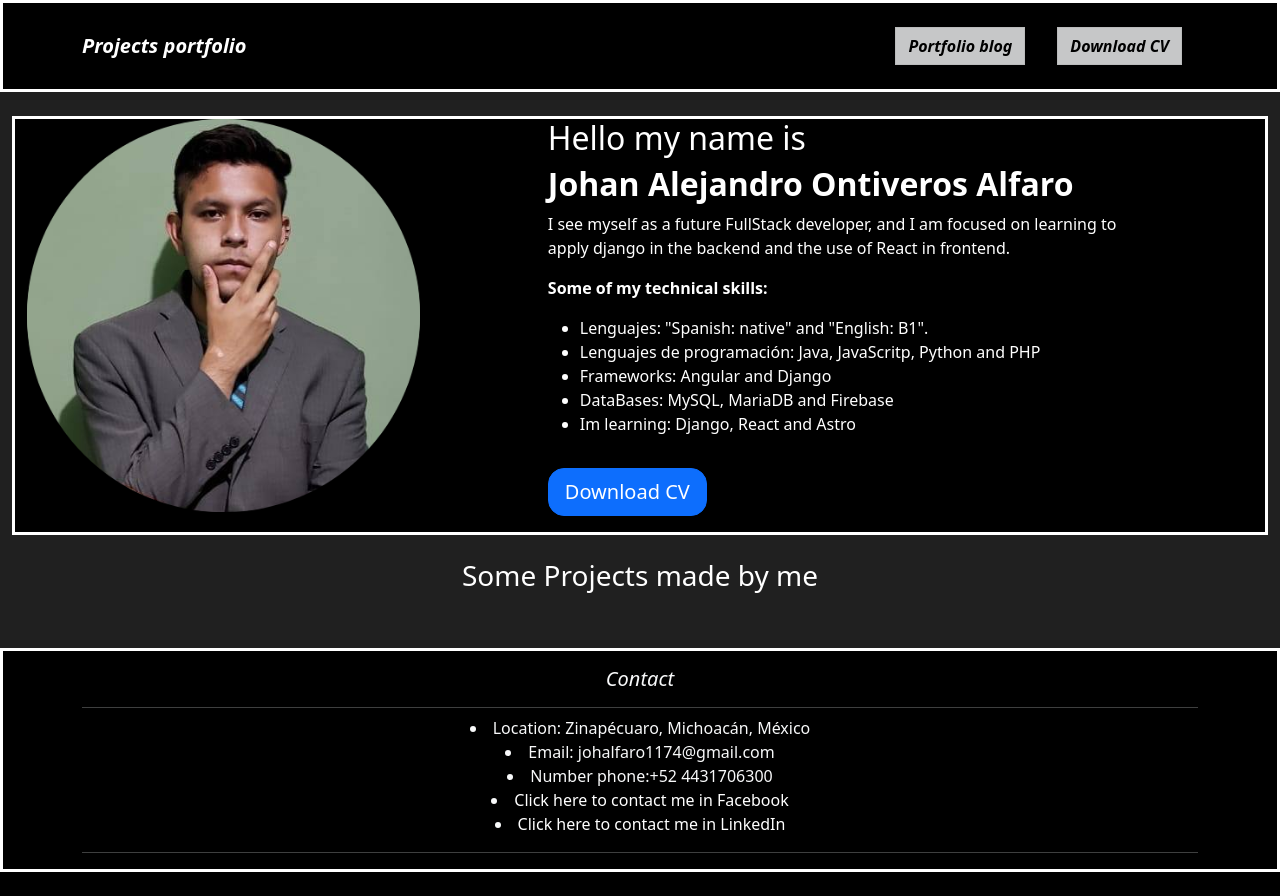
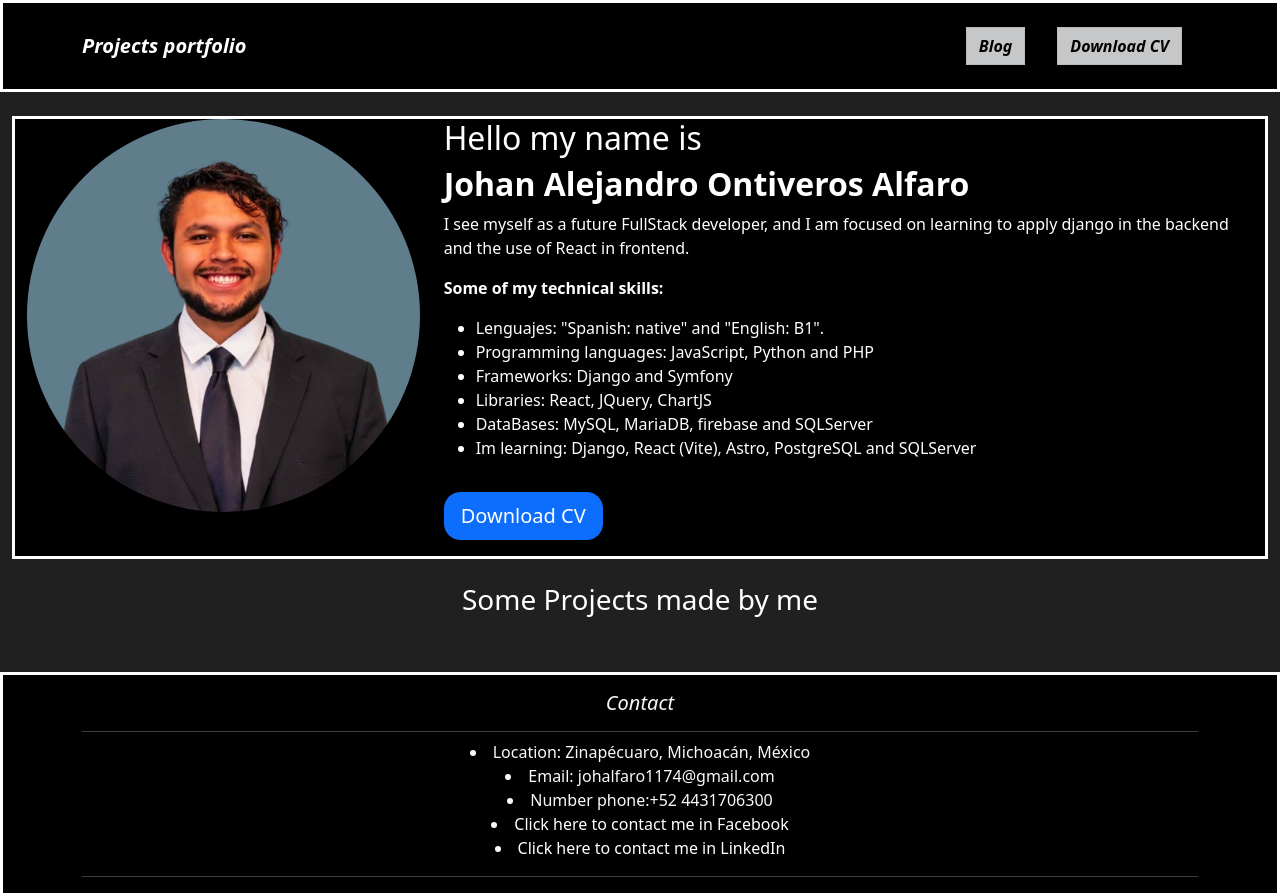
Before and after one commit to ChemsJam/django-portafolio, a Django app: page / in a window 1280 px wide. Before the commit the page ends 872 px from the top, so only its background shows below. Run offline with Django 5.2, Linux system fonts and the light colour scheme; data that the repository does not hold is empty.

Commit message:
My personal info updated.

```diff
--- a/portfolio/static/main.css
+++ b/portfolio/static/main.css
@@ -20,3 +20,7 @@ body {
     color: white;
     text-decoration: none;
 }
+
+.me {
+    border-radius: 50%;
+}
--- a/portfolio/templates/home.html
+++ b/portfolio/templates/home.html
@@ -2,10 +2,11 @@
 
 <header class="row bg-black-d">
   <div class="col-md-4">
-    <img src="{% static 'portfolio/Johan.png'%}" class="img-fluid" />
+    <center>
+      <img src="{% static 'portfolio/Johan.png'%}" class="img-fluid me" />
+    </center>
   </div>
-  <div class="col-md-1"></div>
-  <div class="col-md-6 my-auto">
+  <div class="col-md-8 my-auto">
     <h2>Hello my name is</h2>
     <h2><strong>Johan Alejandro Ontiveros Alfaro</strong></h2>
     <h3></h3>
@@ -16,14 +17,15 @@
       <strong>Some of my technical skills:</strong>
       <ul>
         <li>Lenguajes: "Spanish: native" and "English: B1".</li>
-        <li>Lenguajes de programación: Java, JavaScritp, Python and PHP</li>
-        <li>Frameworks: Angular and Django</li>
-        <li>DataBases: MySQL, MariaDB and Firebase</li>
-        <li>Im learning: Django, React and Astro</li>
+        <li>Programming languages: JavaScript, Python and PHP</li>
+        <li>Frameworks: Django and Symfony</li>
+        <li>Libraries: React, JQuery, ChartJS</li>
+        <li>DataBases: MySQL, MariaDB, firebase and SQLServer</li>
+        <li>Im learning: Django, React (Vite), Astro, PostgreSQL and SQLServer</li>
       </ul>
     </p>
     <a
-      href="{% static 'portfolio/FichaDeIdentificacion.pdf' %}"
+      href="{% static 'portfolio/CV_OntiverosAlfaroJohanAlejandro.pdf' %}"
       class="btn btn-primary btn-lg rounded-4 my-3" target="_blank">Download CV</a
     >
   </div>
--- a/portfolio/templates/partials/navbar.html
+++ b/portfolio/templates/partials/navbar.html
@@ -21,12 +21,12 @@
             class="btn btn-light active fw-bold fst-italic rounded-0"
             aria-current="page"
             href="{% url 'blog:posts' %}"
-            >Portfolio blog</a
+            >Blog</a
           >
         </li>
         <li class="nav-item p-3">
           <a
-            href="{% static 'portfolio/FichaDeIdentificacion.pdf' %}"
+            href="{% static 'portfolio/CV_OntiverosAlfaroJohanAlejandro.pdf' %}"
             class="btn btn-light active fw-bold fst-italic rounded-0"
             target="_blank"
             >Download CV</a
```
Also changed, not shown: django_portfolio/settings.py (+6 -2 lines), portfolio/static/portfolio/Johan.png, 2 other files.
